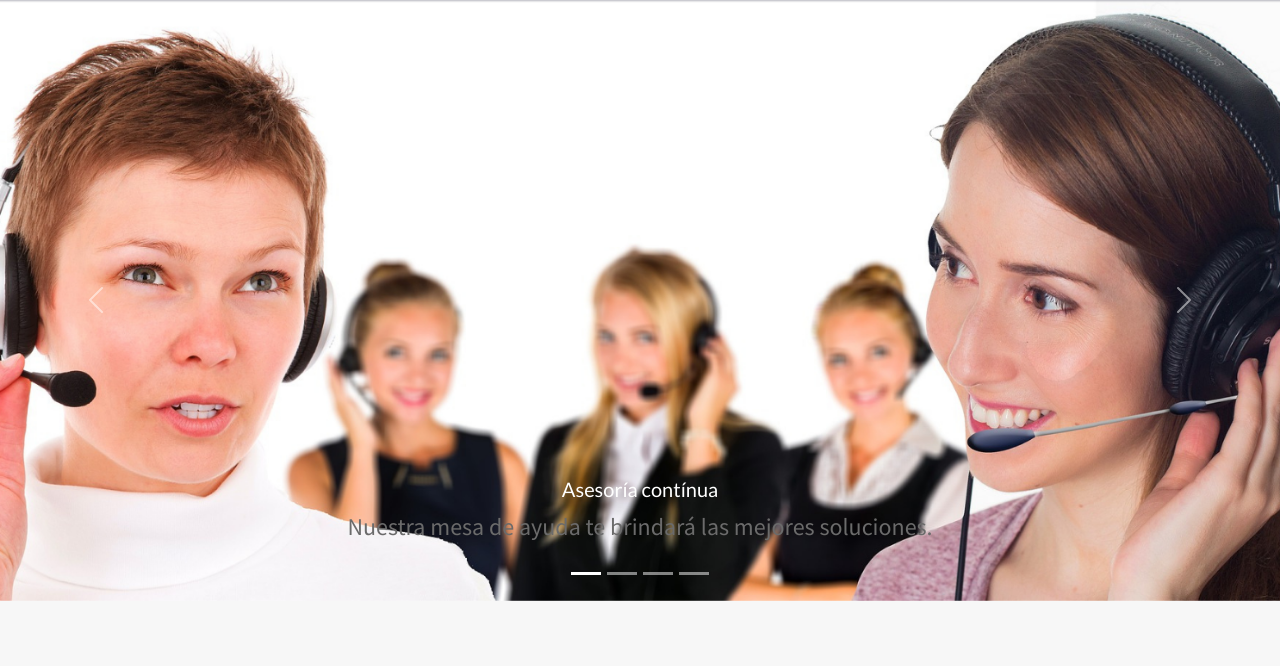
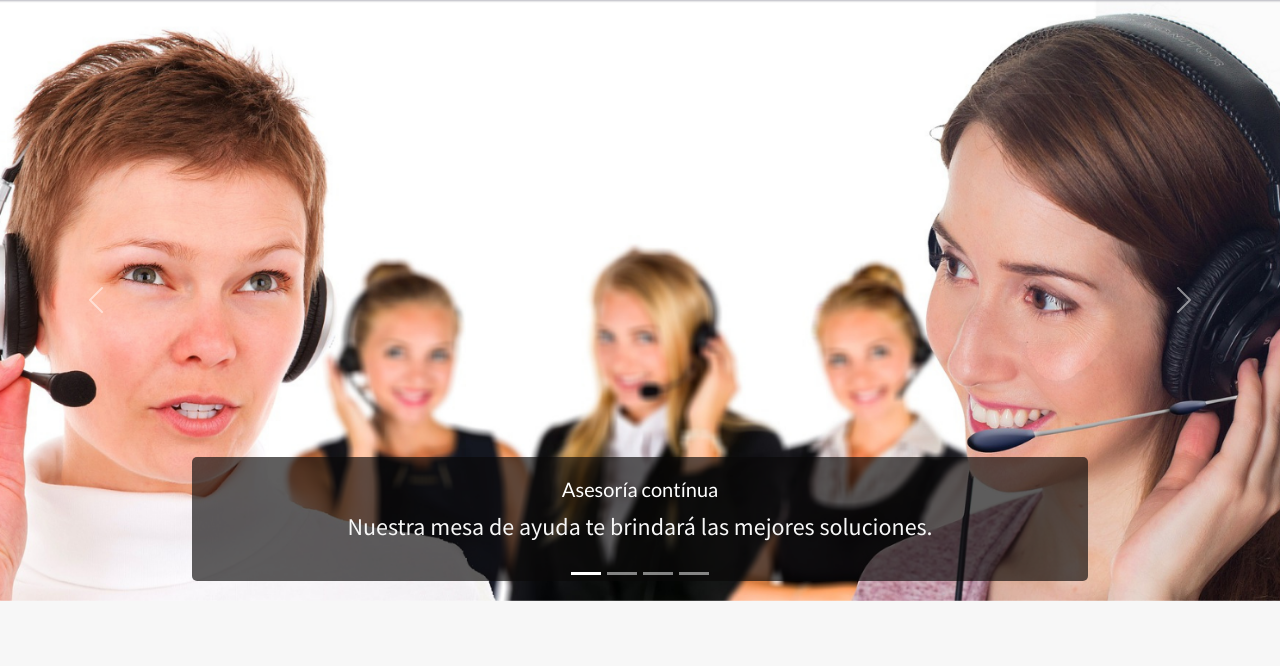
Before and after one commit to CrisDesco88/TB_webpage, a PHP site: page / in a window 1280 px wide. Shown: the part 161-827 px from the top of the page. Run offline with PHP 8.4, Linux system fonts and the light colour scheme.

Commit message:
Agregado estilo de p del carousel

```diff
--- a/css/style.css
+++ b/css/style.css
@@ -88,6 +88,15 @@ section {
     height: auto !important;
 }
 
+.carousel-caption {
+    background-color: rgb(10 9 9 / 65%);
+    border-radius: 5px;
+}
+
+.carousel-caption > p {
+    color: #f7f7f7;
+}
+
 /*====================ABOUT=========================*/
 
 #Nosotros {
```
